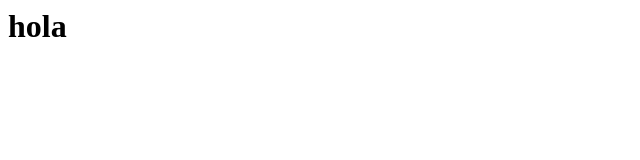
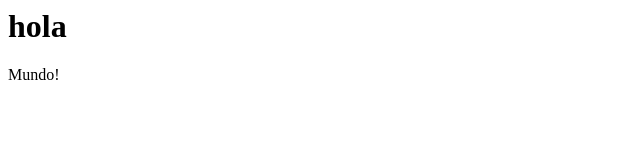
Before and after one commit to danieleostos/LaboratorioGit, a plain HTML site: page index.html in a window 1280 px wide. Shown: the full height of the page, 0-640 px from the left. Drawn offline with Linux system fonts and the light colour scheme.

Commit message:
Update index.html

```diff
--- a/index.html
+++ b/index.html
@@ -4,6 +4,7 @@
     </head>
     <body>
         <h1>hola</h1>
+        <p>Mundo!</p>
     </body>
 
 </html>
```
